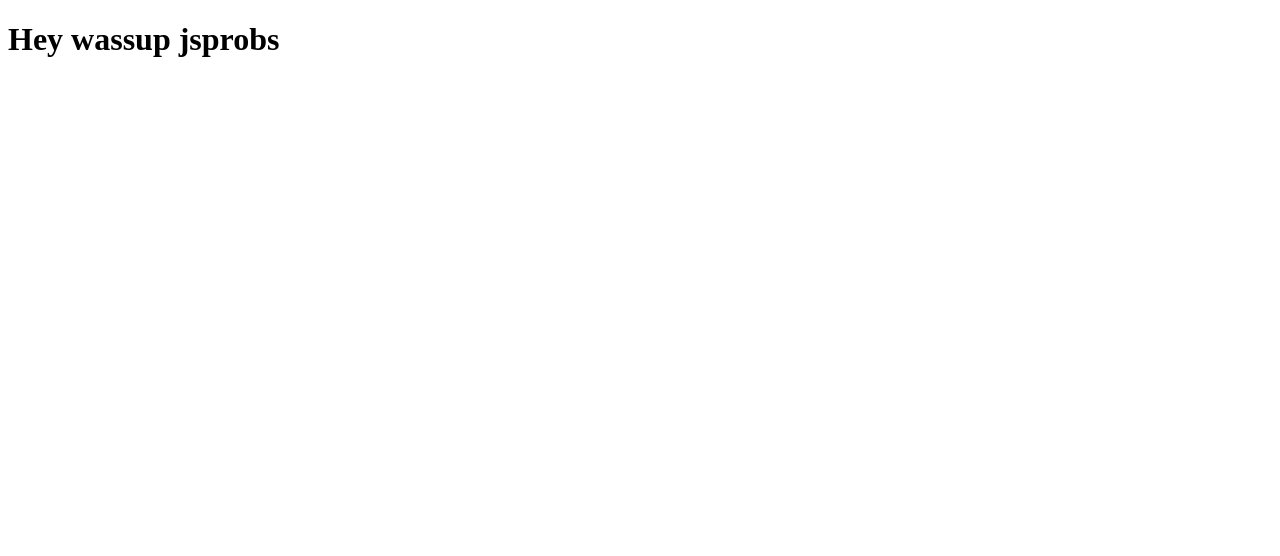
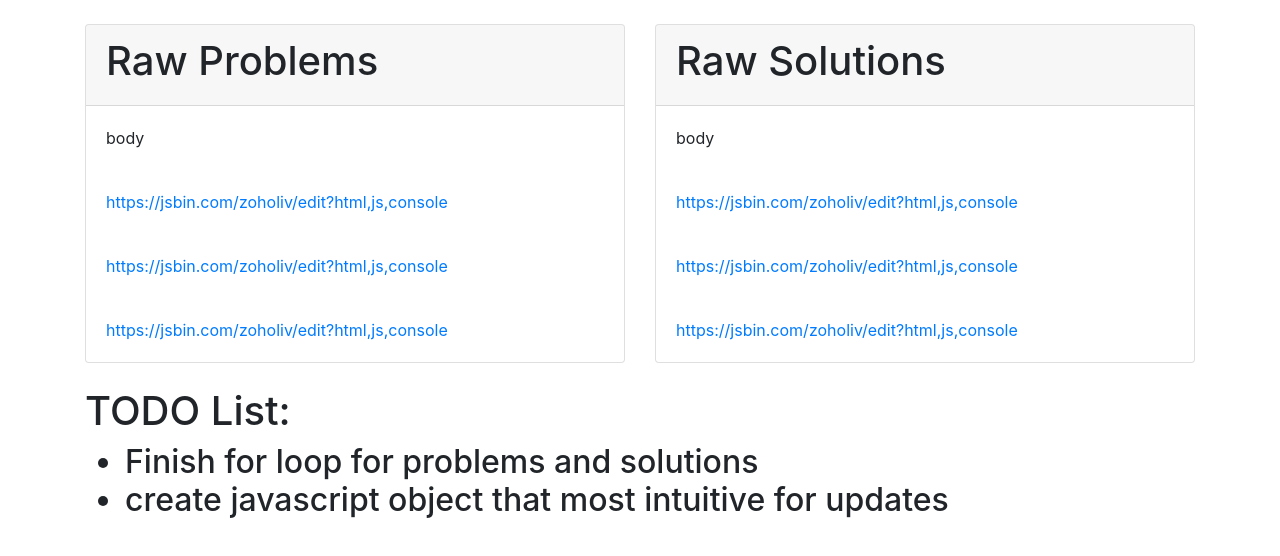
Before and after one commit to surakhchin/jsprobs, a plain HTML site: page index.html in a window 1280 px wide. Drawn offline with nearby package versions, Linux system fonts and the light colour scheme.

Commit message:
added 2 columns

```diff
--- a/index.html
+++ b/index.html
@@ -4,12 +4,94 @@
   <meta charset="utf-8">
   <meta name="viewport" content="width=device-width">
   <title>JS Bin</title>
+  <link href="https://stackpath.bootstrapcdn.com/bootstrap/4.3.1/css/bootstrap.min.css" rel="stylesheet" integrity="sha384-ggOyR0iXCbMQv3Xipma34MD+dH/1fQ784/j6cY/iJTQUOhcWr7x9JvoRxT2MZw1T" crossorigin="anonymous">
+  <script src="https://stackpath.bootstrapcdn.com/bootstrap/4.3.1/js/bootstrap.min.js" integrity="sha384-JjSmVgyd0p3pXB1rRibZUAYoIIy6OrQ6VrjIEaFf/nJGzIxFDsf4x0xIM+B07jRM" crossorigin="anonymous"></script>
+  <script src="https://ajax.googleapis.com/ajax/libs/jquery/2.1.1/jquery.min.js"></script>
+
+
+
+
+
 </head>
 <body>
+<br>
+<section class="container">
+<div class="row">
+<div class="col-sm">
 
 
-<h1> Hey wassup jsprobs</h1>
+
+<div class="card">
+<div class="card-header">
+<h1> Raw Problems</h1>
+</div>
 
 
+
+<div class="card-body">
+body
+</div>
+
+
+
+</div>
+
+
+</div>
+
+
+
+<div class="col-sm">
+
+
+
+
+<div class="card">
+<div class="card-header">
+<h1> Raw Solutions</h1>
+</div>
+
+
+
+<div class="card-body">
+body
+</div>
+
+
+</div>
+
+</div>
+</div>
+</section>
+<br>
+<section class="container">
+<div class="row">
+<div class="col">
+  <h1>TODO List:</h1>
+  <h2>
+    <ul>
+      <li>
+        Finish for loop for problems and solutions
+      </li>
+      <li>
+        create javascript object that most intuitive for updates
+      </li>
+    </ul>
+  </h2>
+</div>
+</div>
+</section>
+
+
+  <script>
+    var arrayVariable = ['https://jsbin.com/zoholiv/edit?html,js,console','two','three'],
+    arrayLength = arrayVariable.length;
+
+for (i = 0; i < arrayLength; i++) {
+
+  $('.card').append('<div class="card-body"><a href="'+arrayVariable[i]+'">https://jsbin.com/zoholiv/edit?html,js,console</a></div>');
+}
+  </script>
 </body>
+
 </html>
```
